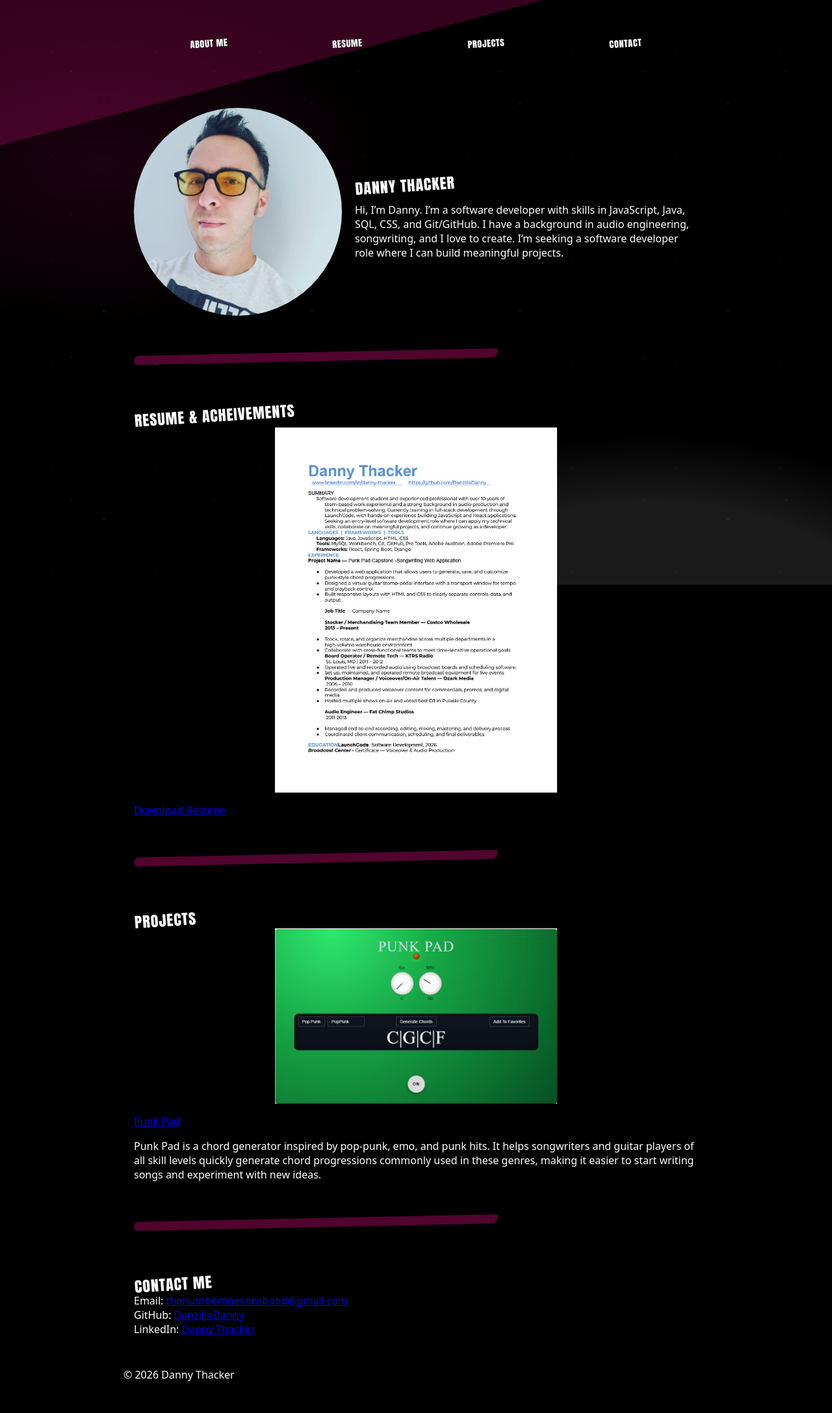
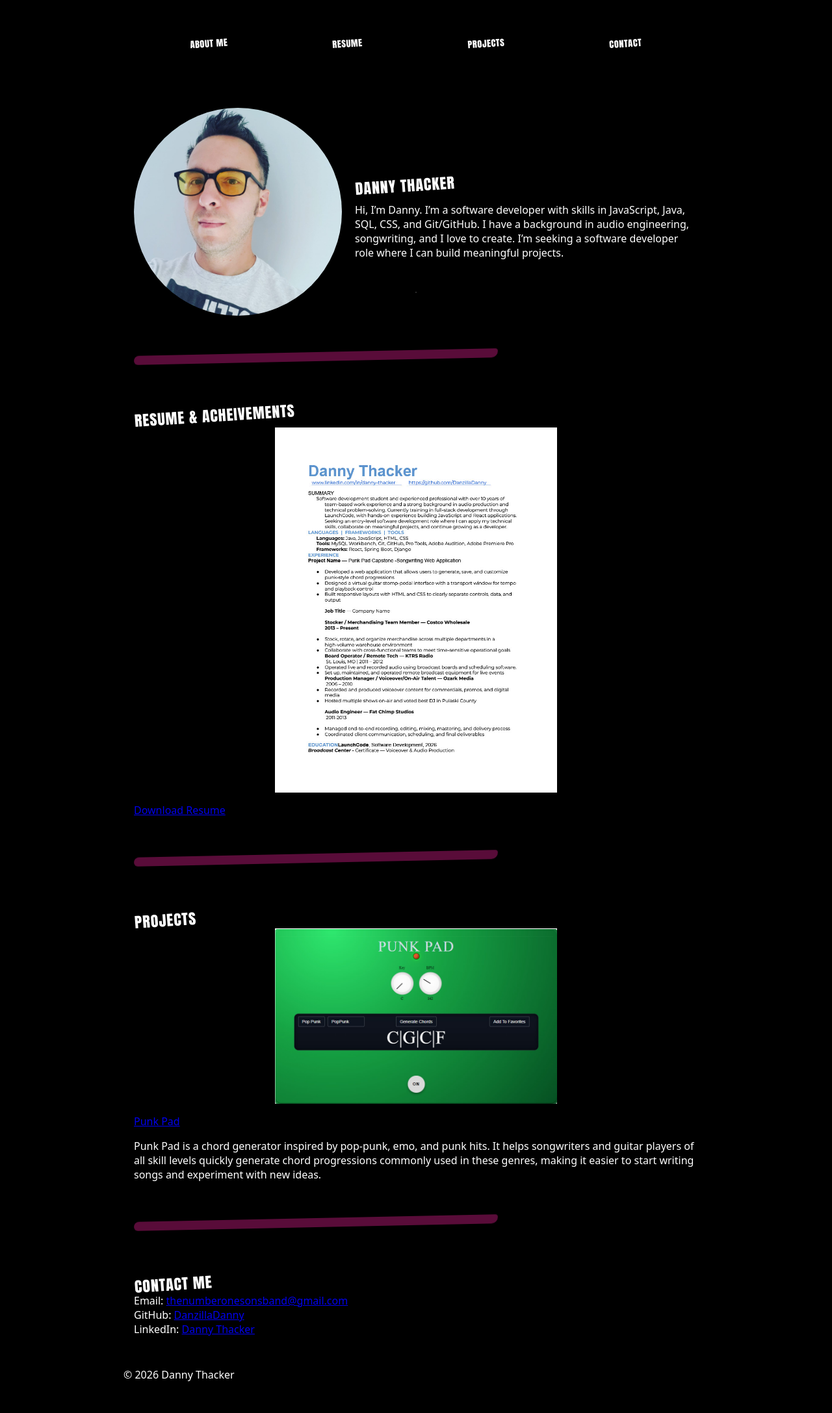
Before and after one commit to DanzillaDanny/DanzillaDanny.github.io, a Jekyll site: the page built from index.md, in a window 1280 px wide. Shown: the whole page at 65% size. Built offline with Jekyll 4.4.1, drawn with Linux system fonts in a browser that asks for light colours.

Commit message:
adjust background

```diff
--- a/assets/index.css
+++ b/assets/index.css
@@ -1,7 +1,7 @@
 :root {
     --main-bg-color: #000000;
     --main-text-color: #ffffff;
-    --accent-color: #e40e83;
+    --accent-color: #ff23a3;
     --accent-rgb: 205 8 117;
     --max: 900px;
 }
@@ -22,36 +22,17 @@ body::before {
   pointer-events: none;
   z-index: -1;
 
-  background:
-      linear-gradient(
-      165deg,
-      rgb(var(--accent-rgb) / 0.26) 0%,
-      rgb(var(--accent-rgb) / 0.26) 18%,
-      transparent 18%
-    ),
-    radial-gradient(
-      900px 520px at 78% 110%,
-      rgb(255 255 255 / 0.10) 0%,
-      rgb(255 255 255 / 0.10) 42%,
-      transparent 62%
-    ),
-    radial-gradient(
-      760px 420px at 12% 28%,
-      rgb(var(--accent-rgb) / 0.14) 0%,
-      transparent 60%
-    ),
-    radial-gradient(circle, rgb(255 255 255 / 0.10) 1.4px, transparent 1.6px),
-    radial-gradient(circle, rgb(255 255 255 / 0.07) 1.1px, transparent 1.3px),
-    radial-gradient(circle, rgb(255 255 255 / 0.05) 0.9px, transparent 1.1px);
+background:
+
+    radial-gradient(circle, rgb(255 255 255 / 0.08) 1.2px, transparent 1.4px),
+    radial-gradient(circle, rgb(255 255 255 / 0.06) 1px, transparent 1.2px),
+    radial-gradient(circle, rgb(255 255 255 / 0.04) 0.8px, transparent 1px);
 
 
   background-size:
-    cover,
-    cover,
-    cover,
-    320px 320px,
-    220px 220px,
-    160px 160px;
+300px 300px,
+220px 220px,
+160px 160px,
 }
 
 .site-header{
```
